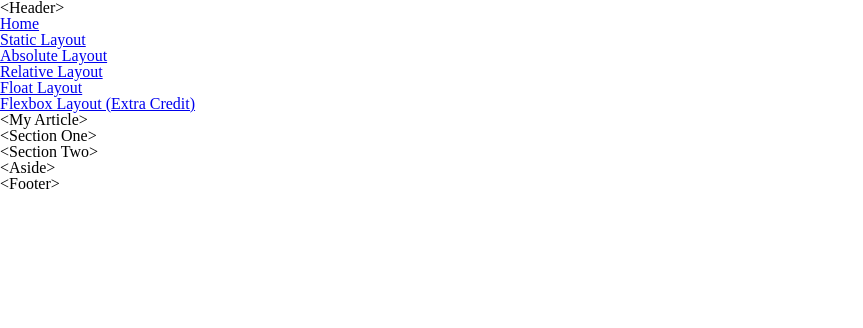
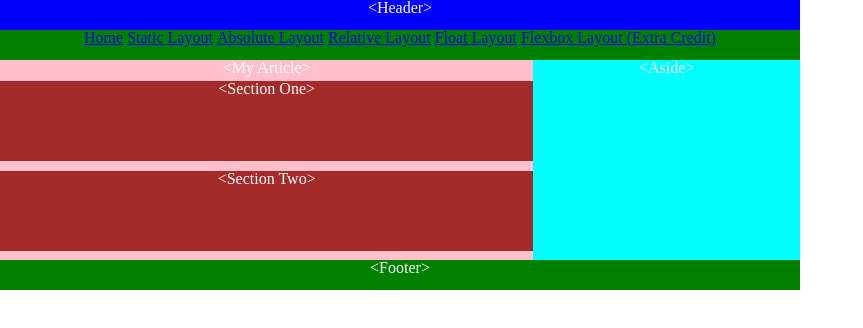
Before and after one commit to MarciaIS/hw3, a plain HTML site: page website/static/flexbox.html in a window 1280 px wide. Shown: the whole page, without its empty margins (0-863 px from the left). Drawn offline with Linux system fonts and the light colour scheme.

Commit message:
update css

```diff
--- a/website/static/css/absolute.css
+++ b/website/static/css/absolute.css
@@ -16,21 +16,53 @@ article, aside, details, figcaption, figure, footer, header, hgroup, menu, nav,
 
 body {
   line-height: 1;
+  width: 800px;
+  text-align: center;
+  color: white;
 }
-
+header {
+  background-color: blue;
+  height: 30px;
+}
+nav {
+  background-color: green;
+  height: 30px;
+}
+nav ul li { display: inline; }
+article {
+  background-color: pink;
+  width: calc(2/3 * 100%);
+  height: 200px;
+}
+section {
+  background-color: brown;
+  height: 80px;
+  border-top: 5px solid pink;
+  border-bottom: 5px solid pink;
+}
+aside {
+  background-color: cyan;
+  width: calc(1/3 * 800px);
+  height: 200px;
+  position: absolute;
+  top: 60px;
+  left: calc(2/3 * 800px);
+}
+footer {
+  background-color: green;
+  height: 30px;
+  width: 100%;
+}
 ol, ul {
   list-style: none;
 }
-
 blockquote, q {
   quotes: none;
 }
-
-  blockquote:before, blockquote:after, q:before, q:after {
-    content: '';
-    content: none;
-  }
-
+blockquote:before, blockquote:after, q:before, q:after {
+  content: '';
+  content: none;
+}
 table {
   border-collapse: collapse;
   border-spacing: 0;
--- a/website/static/css/flexbox.css
+++ b/website/static/css/flexbox.css
@@ -1,5 +1,5 @@
 /** * Eric Meyer's Reset CSS v2.0 (http://meyerweb.com/eric/tools/css/reset/) * http://cssreset.com */
-
+@import "compass/css3";
 html, body, div, span, applet, object, iframe, h1, h2, h3, h4, h5, h6, p, blockquote, pre, a, abbr, acronym, address, big, cite, code, del, dfn, em, img, ins, kbd, q, s, samp, small, strike, strong, sub, sup, tt, var, b, u, i, center, dl, dt, dd, ol, ul, li, fieldset, form, label, legend, table, caption, tbody, tfoot, thead, tr, th, td, article, aside, canvas, details, embed, figure, figcaption, footer, header, hgroup, menu, nav, output, ruby, section, summary, time, mark, audio, video {
   margin: 0;
   padding: 0;
@@ -16,21 +16,69 @@ article, aside, details, figcaption, figure, footer, header, hgroup, menu, nav,
 
 body {
   line-height: 1;
+  width: 800px;
+  text-align: center;
+  color: white;
+
+  display: flex;
+  -webkit-flex-flow: row wrap;
+  flex-flow: row wrap;
+  flex: 1 100%;
 }
-
+@media all and (min-width: 800px) {
+  header, nav { flex: 1 auto; }
+}
+@media all and (min-width: 800px) {
+  article, aside { flex: 1 auto; }
+  article   { order: 1; }
+  aside  { order: 2; }
+}
+@media all and (min-width: 800px) {
+  footer { flex: 1 auto; }
+  footer  { order: 3; }
+}
+header {
+  background-color: blue;
+  height: 30px;
+  flex: 1 100%;
+}
+nav {
+  background-color: green;
+  height: 30px;
+  flex: 1 100%;
+}
+nav ul li { display: inline; }
+article {
+  background-color: pink;
+  width: calc(2/3 * 100%);
+  height: 200px;
+}
+section {
+  background-color: brown;
+  height: 80px;
+  border-top: 5px solid pink;
+  border-bottom: 5px solid pink;
+}
+aside {
+  background-color: cyan;
+  width: calc(1/3 * 100%);
+  height: 200px;
+}
+footer {
+  background-color: green;
+  height: 30px;
+  width: 100%;
+}
 ol, ul {
   list-style: none;
 }
-
 blockquote, q {
   quotes: none;
 }
-
-  blockquote:before, blockquote:after, q:before, q:after {
-    content: '';
-    content: none;
-  }
-
+blockquote:before, blockquote:after, q:before, q:after {
+  content: '';
+  content: none;
+}
 table {
   border-collapse: collapse;
   border-spacing: 0;
--- a/website/static/css/float.css
+++ b/website/static/css/float.css
@@ -16,21 +16,53 @@ article, aside, details, figcaption, figure, footer, header, hgroup, menu, nav,
 
 body {
   line-height: 1;
+  width: 800px;
+  text-align: center;
+  color: white;
 }
-
+header {
+  background-color: blue;
+  height: 30px;
+}
+nav {
+  background-color: green;
+  height: 30px;
+}
+nav ul li { display: inline; }
+article {
+  background-color: pink;
+  width: calc(2/3 * 100%);
+  height: 200px;
+  float: left;
+}
+section {
+  background-color: brown;
+  height: 80px;
+  border-top: 5px solid pink;
+  border-bottom: 5px solid pink;
+}
+aside {
+  background-color: cyan;
+  width: calc(1/3 * 100%);
+  height: 200px;
+  float: right;
+}
+footer {
+  background-color: green;
+  height: 30px;
+  float: left;
+  width: 100%;
+}
 ol, ul {
   list-style: none;
 }
-
 blockquote, q {
   quotes: none;
 }
-
-  blockquote:before, blockquote:after, q:before, q:after {
-    content: '';
-    content: none;
-  }
-
+blockquote:before, blockquote:after, q:before, q:after {
+  content: '';
+  content: none;
+}
 table {
   border-collapse: collapse;
   border-spacing: 0;
--- a/website/static/css/relative.css
+++ b/website/static/css/relative.css
@@ -16,21 +16,55 @@ article, aside, details, figcaption, figure, footer, header, hgroup, menu, nav,
 
 body {
   line-height: 1;
+  width: 800px;
+  text-align: center;
+  color: white;
 }
-
+header {
+  background-color: blue;
+  height: 30px;
+}
+nav {
+  background-color: green;
+  height: 30px;
+}
+nav ul li { display: inline; }
+article {
+  background-color: pink;
+  width: calc(2/3 * 100%);
+  height: 200px;
+}
+section {
+  background-color: brown;
+  height: 80px;
+  border-top: 5px solid pink;
+  border-bottom: 5px solid pink;
+}
+aside {
+  background-color: cyan;
+  width: calc(1/3 * 800px);
+  height: 200px;
+  position: relative;
+  top: -200px;
+  left: calc(2/3 * 800px);
+}
+footer {
+  background-color: green;
+  height: 30px;
+  position: relative;
+  top: -200px;
+  width: 100%;
+}
 ol, ul {
   list-style: none;
 }
-
 blockquote, q {
   quotes: none;
 }
-
-  blockquote:before, blockquote:after, q:before, q:after {
-    content: '';
-    content: none;
-  }
-
+blockquote:before, blockquote:after, q:before, q:after {
+  content: '';
+  content: none;
+}
 table {
   border-collapse: collapse;
   border-spacing: 0;
--- a/website/static/css/static.css
+++ b/website/static/css/static.css
@@ -16,21 +16,50 @@ article, aside, details, figcaption, figure, footer, header, hgroup, menu, nav,
 
 body {
   line-height: 1;
+  width: 800px;
+  text-align: center;
+  color: white;
 }
-
+header {
+  background-color: blue;
+  height: 30px;
+}
+nav {
+  background-color: green;
+  height: 30px;
+}
+nav ul li { display: inline; }
+article {
+  background-color: pink;
+  width: calc(2/3 * 100%);
+  height: 200px;
+}
+section {
+  background-color: brown;
+  height: 80px;
+  border-top: 5px solid pink;
+  border-bottom: 5px solid pink;
+}
+aside {
+  background-color: cyan;
+  width: calc(1/3 * 100%);
+  height: 200px;
+}
+footer {
+  background-color: green;
+  height: 30px;
+  width: 100%;
+}
 ol, ul {
   list-style: none;
 }
-
 blockquote, q {
   quotes: none;
 }
-
-  blockquote:before, blockquote:after, q:before, q:after {
-    content: '';
-    content: none;
-  }
-
+blockquote:before, blockquote:after, q:before, q:after {
+  content: '';
+  content: none;
+}
 table {
   border-collapse: collapse;
   border-spacing: 0;
```
Also changed, not shown: website/static/index.html (+2 -2 lines).
